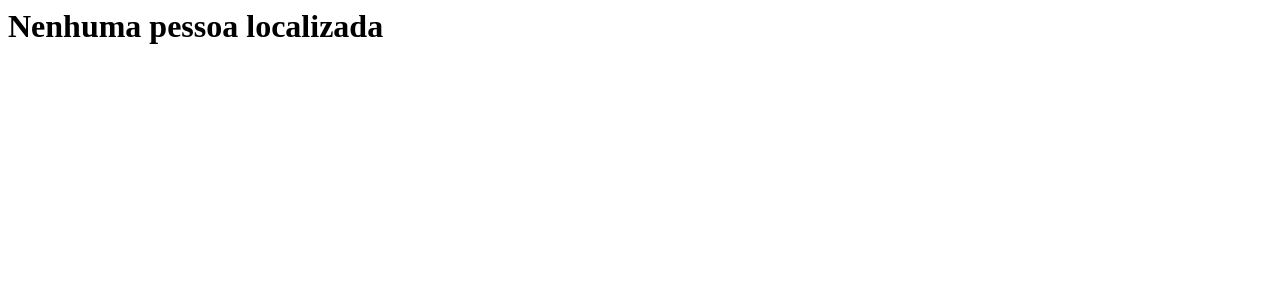
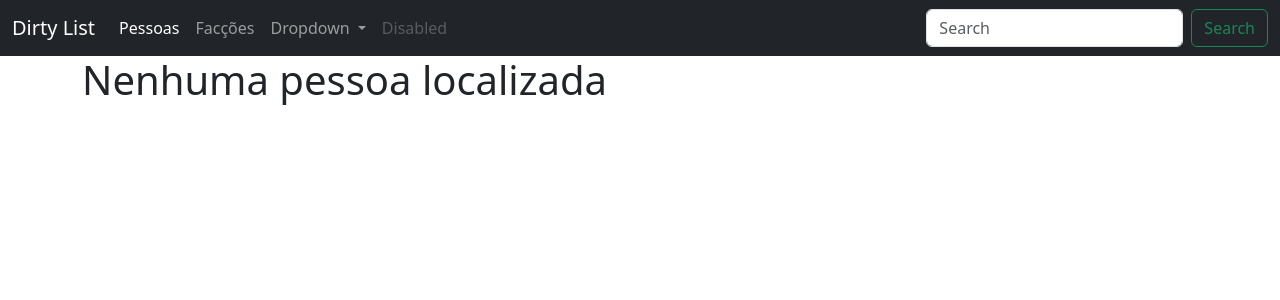
Before and after one commit to gylmonteiro/dirty_list, a Django app: page /persons/ in a window 1280 px wide. Shown: the top 300 px of the page. Run offline with Django 5.2, Linux system fonts and the light colour scheme; data that the repository does not hold is empty.

Commit message:
feat: ajustando os templates para melhor visualização dos dados

```diff
--- a/app/settings.py
+++ b/app/settings.py
@@ -45,7 +45,7 @@ ROOT_URLCONF = 'app.urls'
 TEMPLATES = [
     {
         'BACKEND': 'django.template.backends.django.DjangoTemplates',
-        'DIRS': [],
+        'DIRS': [os.path.join(BASE_DIR, 'templates')],
         'APP_DIRS': True,
         'OPTIONS': {
             'context_processors': [
--- a/criminal_management/views.py
+++ b/criminal_management/views.py
@@ -26,8 +26,6 @@ class FactionSelectView(generic.TemplateView):
         return context
 
     def post(self, request, *args, **kwargs):
-        # if request.POST.get('leader or member') -> criar a lógica internamente para saber se é um leader ou somente um member
-
         leader = request.POST.get("leader")
         faction_id = request.POST.get("faction")
         person_id = request.POST.get("person")
--- a/persons/templates/list_persons.html
+++ b/persons/templates/list_persons.html
@@ -1,18 +1,37 @@
-<div>
+{% extends "base/base.html" %}
+{% load static %}
+
+{% block 'content' %}
+<div class="container">
     {% if persons %}
-    {% for person in persons  %}
 
-    <a href="{% url 'person-detail' person.id %}"><h1> {{person.name}} > {{person.id}}</h1></a>
 
-    {% endfor %}
+    <ol class="list-group list-group-numbered">
+        {% for person in persons  %}
+            <a href="{% url 'person-detail' person.id %}"><li class="list-group-item d-flex justify-content-between align-items-start">
+                <div class="ms-2 me-auto">
+                <div class="fw-bold">{{person.name}}</div>
+                {{person.number_register}}
+                </div>
+                <span class="badge bg-primary rounded-pill">14</span>
+            </li></a>
+        {% endfor %}
+    </ol>
+
+
+
+
+    {% comment %} <a href="{% url 'person-detail' person.id %}"><h1> {{person.name}}</h1></a> {% endcomment %}
+
+
     {% else %}
 
     <h1>Nenhuma pessoa localizada </h1>
 
     {% endif %}
 
+</div>
 
 
 
-
-</div>
+{% endblock 'content' %}
--- /dev/null
+++ b/templates/base/base.html
@@ -0,0 +1,57 @@
+<!DOCTYPE html>
+<html lang="pt-BR">
+<head>
+    <meta charset="UTF-8">
+    <meta name="viewport" content="width=device-width, initial-scale=1.0">
+    <title>Dirty List | Leonardo</title>
+
+    <link href="https://cdn.jsdelivr.net/npm/bootstrap@5.3.3/dist/css/bootstrap.min.css" rel="stylesheet">
+</head>
+<body>
+    <nav class="navbar navbar-expand-lg navbar-dark bg-dark">
+  <div class="container-fluid">
+    <a class="navbar-brand" href="#">Dirty List</a>
+    <button class="navbar-toggler" type="button" data-bs-toggle="collapse" data-bs-target="#navbarSupportedContent" aria-controls="navbarSupportedContent" aria-expanded="false" aria-label="Toggle navigation">
+      <span class="navbar-toggler-icon"></span>
+    </button>
+    <div class="collapse navbar-collapse" id="navbarSupportedContent">
+      <ul class="navbar-nav me-auto mb-2 mb-lg-0">
+        <li class="nav-item">
+          <a class="nav-link active" aria-current="page" href="#">Pessoas</a>
+        </li>
+        <li class="nav-item">
+          <a class="nav-link" href="#">Facções</a>
+        </li>
+        <li class="nav-item dropdown">
+          <a class="nav-link dropdown-toggle" href="#" id="navbarDropdown" role="button" data-bs-toggle="dropdown" aria-expanded="false">
+            Dropdown
+          </a>
+          <ul class="dropdown-menu" aria-labelledby="navbarDropdown">
+            <li><a class="dropdown-item" href="#">Action</a></li>
+            <li><a class="dropdown-item" href="#">Another action</a></li>
+            <li><hr class="dropdown-divider"></li>
+            <li><a class="dropdown-item" href="#">Something else here</a></li>
+          </ul>
+        </li>
+        <li class="nav-item">
+          <a class="nav-link disabled" href="#" tabindex="-1" aria-disabled="true">Disabled</a>
+        </li>
+      </ul>
+      <form class="d-flex">
+        <input class="form-control me-2" type="search" placeholder="Search" aria-label="Search">
+        <button class="btn btn-outline-success" type="submit">Search</button>
+      </form>
+    </div>
+  </div>
+</nav>
+
+    {% block 'content' %}
+
+    {% endblock 'content' %}
+
+
+
+    <!-- Inclua os scripts do Bootstrap -->
+    <script src="https://cdn.jsdelivr.net/npm/bootstrap@5.3.3/dist/js/bootstrap.bundle.min.js"></script>
+</body>
+</html>
```
